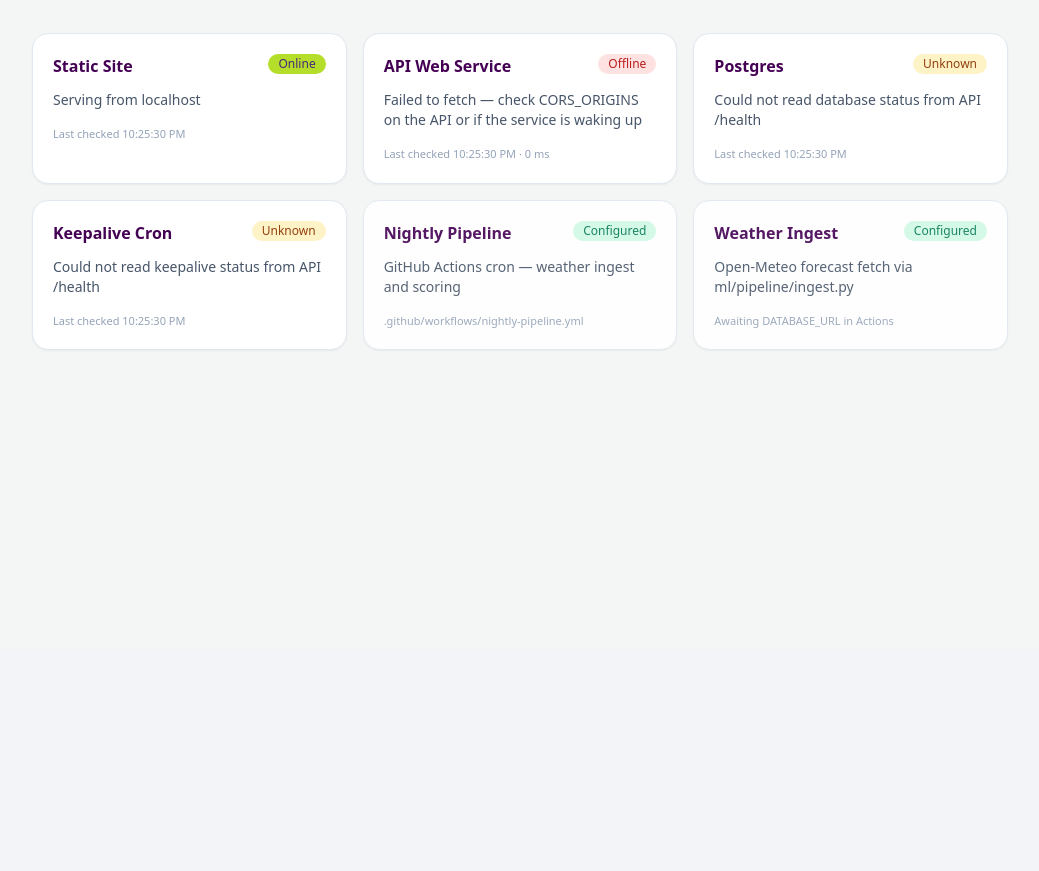
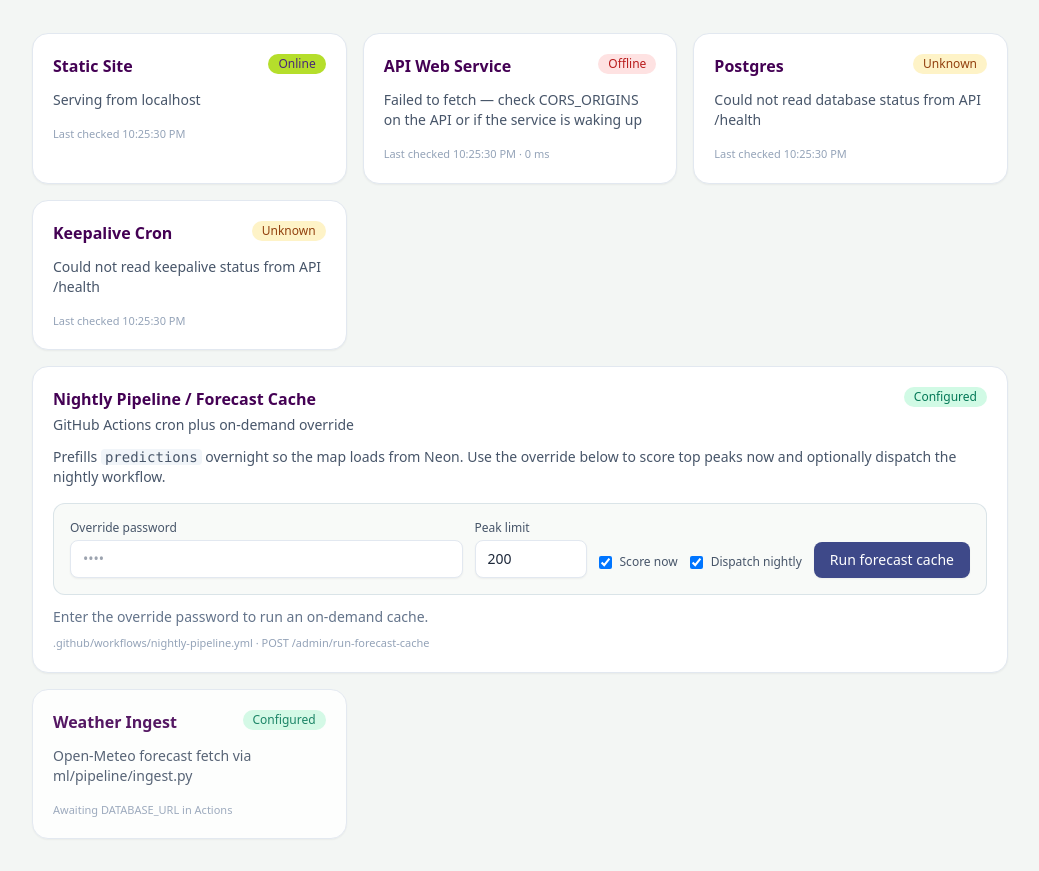
Before and after one commit to dashkim/AboveDeck, a Python web app: template templates/status.html in a window 1280 px wide. Shown: the part 150-1021 px from the top of the page, without its empty margins (120-1159 px from the left). Before the commit the page ends 500 px from the top, so only its background shows below. Run offline with Jinja, Linux system fonts and the light colour scheme; the template is opened without the code that fills it, so the values that code supplies are empty; some libraries are stand-ins or nearby versions.

Commit message:
password refresh

```diff
--- a/api/config.py
+++ b/api/config.py
@@ -26,6 +26,12 @@ class Settings(BaseSettings):
     database_url: str | None = None
     cors_origins: str = DEFAULT_CORS_ORIGINS
     cors_origin_regex: str = CORS_ORIGIN_REGEX
+    # Status-page override for on-demand forecast cache / nightly trigger.
+    admin_override_password: str = "smae"
+    github_token: str | None = None
+    github_repo: str = "dashkim/AboveDeck"
+    github_workflow_file: str = "nightly-pipeline.yml"
+    github_ref: str = "main"
 
     @property
     def database_configured(self) -> bool:
--- a/api/main.py
+++ b/api/main.py
@@ -2,7 +2,7 @@ from fastapi import FastAPI
 from fastapi.middleware.cors import CORSMiddleware
 
 from config import get_settings
-from routers import health, peaks, predictions, smoke
+from routers import admin, health, peaks, predictions, smoke
 
 app = FastAPI(title="AboveDeck API")
 
@@ -19,6 +19,7 @@ app.include_router(health.router)
 app.include_router(peaks.router)
 app.include_router(predictions.router)
 app.include_router(smoke.router)
+app.include_router(admin.router)
 
 
 @app.get("/")
--- a/templates/status.html
+++ b/templates/status.html
@@ -100,13 +100,58 @@
         <p data-meta class="mt-4 text-[11px] text-slate-400">Last ping —</p>
       </article>
 
-      <article id="widget-pipeline" class="status-card rounded-2xl border border-slate-200 bg-white p-5 shadow-sm opacity-90">
-        <div class="flex items-start justify-between gap-3">
-          <h2 class="font-semibold text-viridis-900">Nightly Pipeline</h2>
-          <span class="rounded-full bg-emerald-100 px-2.5 py-0.5 text-xs font-medium text-emerald-700">Configured</span>
+      <article id="widget-pipeline" class="status-card rounded-2xl border border-slate-200 bg-white p-5 shadow-sm sm:col-span-2 lg:col-span-3">
+        <div class="flex flex-wrap items-start justify-between gap-3">
+          <div>
+            <h2 class="font-semibold text-viridis-900">Nightly Pipeline / Forecast Cache</h2>
+            <p class="mt-1 text-sm text-slate-600">GitHub Actions cron plus on-demand override</p>
+          </div>
+          <span id="pipeline-pill" class="rounded-full bg-emerald-100 px-2.5 py-0.5 text-xs font-medium text-emerald-700">Configured</span>
         </div>
-        <p class="mt-3 text-sm text-slate-600">GitHub Actions cron — weather ingest and scoring</p>
-        <p class="mt-4 text-[11px] text-slate-400">.github/workflows/nightly-pipeline.yml</p>
+        <p class="mt-3 text-sm text-slate-600">
+          Prefills <code class="rounded bg-slate-100 px-1">predictions</code> overnight so the map loads from Neon.
+          Use the override below to score top peaks now and optionally dispatch the nightly workflow.
+        </p>
+        <form id="forecast-cache-form" class="mt-4 flex flex-col gap-3 rounded-xl border border-viridis-600/15 bg-[#f8faf8] p-4 sm:flex-row sm:flex-wrap sm:items-end">
+          <label class="block min-w-[10rem] flex-1 text-xs font-medium text-slate-600">
+            Override password
+            <input
+              id="override-password"
+              type="password"
+              autocomplete="off"
+              class="mt-1 w-full rounded-lg border border-slate-200 bg-white px-3 py-2 text-sm text-slate-800 shadow-sm focus:border-viridis-500 focus:outline-none focus:ring-1 focus:ring-viridis-500"
+              placeholder="••••"
+            />
+          </label>
+          <label class="block w-28 text-xs font-medium text-slate-600">
+            Peak limit
+            <input
+              id="override-limit"
+              type="number"
+              min="1"
+              max="500"
+              value="200"
+              class="mt-1 w-full rounded-lg border border-slate-200 bg-white px-3 py-2 text-sm text-slate-800 shadow-sm focus:border-viridis-500 focus:outline-none focus:ring-1 focus:ring-viridis-500"
+            />
+          </label>
+          <label class="flex items-center gap-2 pb-2 text-xs font-medium text-slate-600">
+            <input id="override-refresh-now" type="checkbox" checked class="rounded border-slate-300 text-viridis-600 focus:ring-viridis-500" />
+            Score now
+          </label>
+          <label class="flex items-center gap-2 pb-2 text-xs font-medium text-slate-600">
+            <input id="override-trigger-nightly" type="checkbox" checked class="rounded border-slate-300 text-viridis-600 focus:ring-viridis-500" />
+            Dispatch nightly
+          </label>
+          <button
+            id="override-run-btn"
+            type="submit"
+            class="rounded-lg bg-viridis-700 px-4 py-2 text-sm font-medium text-white shadow-sm hover:bg-viridis-800 disabled:opacity-60"
+          >
+            Run forecast cache
+          </button>
+        </form>
+        <p id="override-result" class="mt-3 text-sm text-slate-500">Enter the override password to run an on-demand cache.</p>
+        <p class="mt-2 text-[11px] text-slate-400">.github/workflows/nightly-pipeline.yml · POST /admin/run-forecast-cache</p>
       </article>
 
       <article id="widget-weather" class="status-card rounded-2xl border border-slate-200 bg-white p-5 shadow-sm opacity-90">
@@ -314,6 +359,58 @@
       }
     }
 
+    async function runForecastCache(event) {
+      event.preventDefault();
+      const apiBase = window.ABOVEDECK_CONFIG?.apiBaseUrl;
+      const resultEl = document.getElementById('override-result');
+      const btn = document.getElementById('override-run-btn');
+      const pill = document.getElementById('pipeline-pill');
+      const password = document.getElementById('override-password').value;
+      if (!apiBase) {
+        resultEl.textContent = 'Missing apiBaseUrl in assets/config.js';
+        return;
+      }
+      if (!password) {
+        resultEl.textContent = 'Enter the override password.';
+        return;
+      }
+
+      btn.disabled = true;
+      pill.className = PILL.loading;
+      pill.textContent = 'Running…';
+      resultEl.textContent = 'Starting forecast cache — this can take a few minutes…';
+
+      try {
+        const response = await fetch(`${apiBase}/admin/run-forecast-cache`, {
+          method: 'POST',
+          headers: { 'Content-Type': 'application/json' },
+          body: JSON.stringify({
+            password,
+            limit: Number(document.getElementById('override-limit').value) || 200,
+            forecast_days: 3,
+            refresh_now: document.getElementById('override-refresh-now').checked,
+            trigger_nightly: document.getElementById('override-trigger-nightly').checked,
+          }),
+        });
+        const payload = await response.json().catch(() => ({}));
+        if (!response.ok) {
+          pill.className = PILL.offline;
+          pill.textContent = 'Failed';
+          resultEl.textContent = payload.detail || `Request failed (${response.status})`;
+          return;
+        }
+        pill.className = PILL.online;
+        pill.textContent = 'Updated';
+        resultEl.textContent = payload.message || 'Forecast cache finished.';
+      } catch (err) {
+        pill.className = PILL.offline;
+        pill.textContent = 'Failed';
+        resultEl.textContent = err.message || 'Request failed';
+      } finally {
+        btn.disabled = false;
+      }
+    }
+
     async function refreshAll() {
       const btn = document.getElementById('refresh-btn');
       btn.disabled = true;
@@ -340,6 +437,7 @@
     }
 
     document.getElementById('refresh-btn').addEventListener('click', refreshAll);
+    document.getElementById('forecast-cache-form').addEventListener('submit', runForecastCache);
     refreshAll();
     setInterval(refreshAll, 60000);
   </script>
```
Also changed, not shown: api/routers/admin.py (added, +146 -0 lines).
